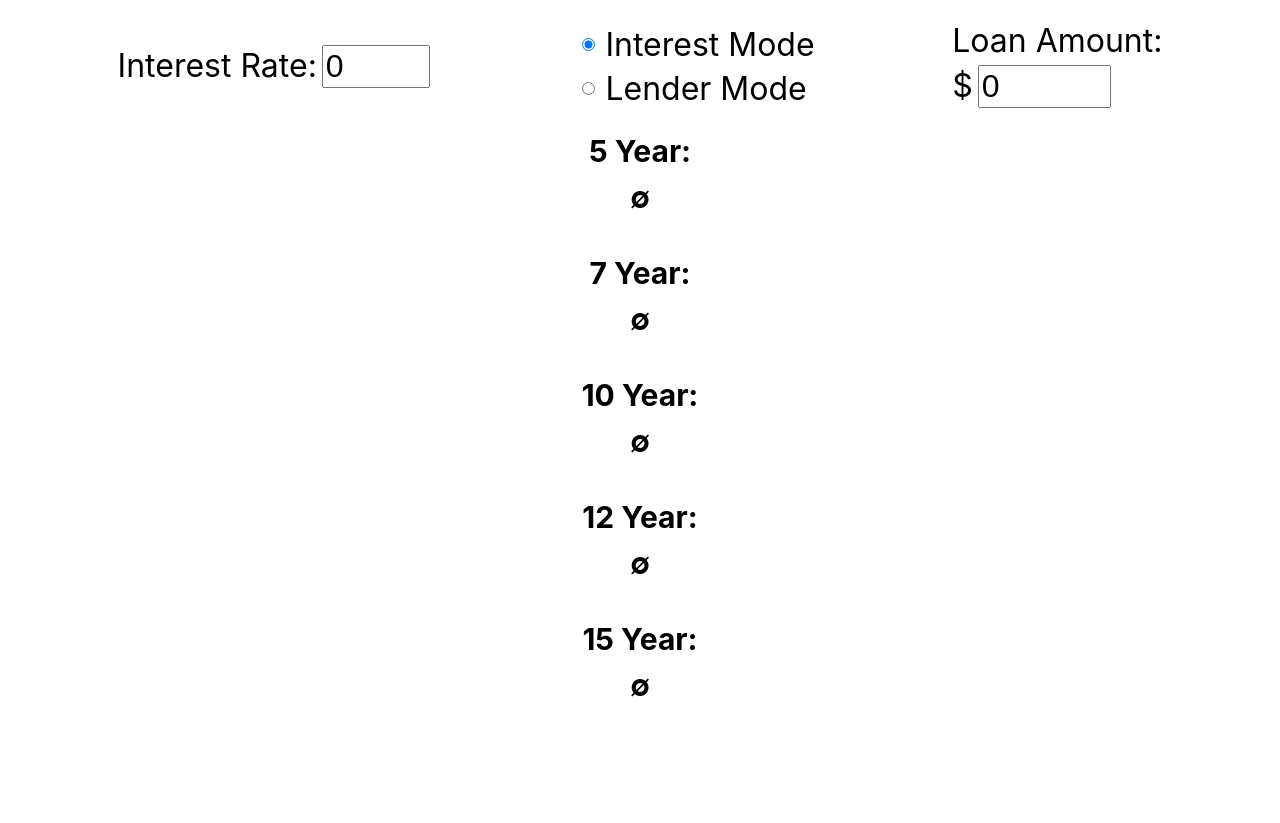
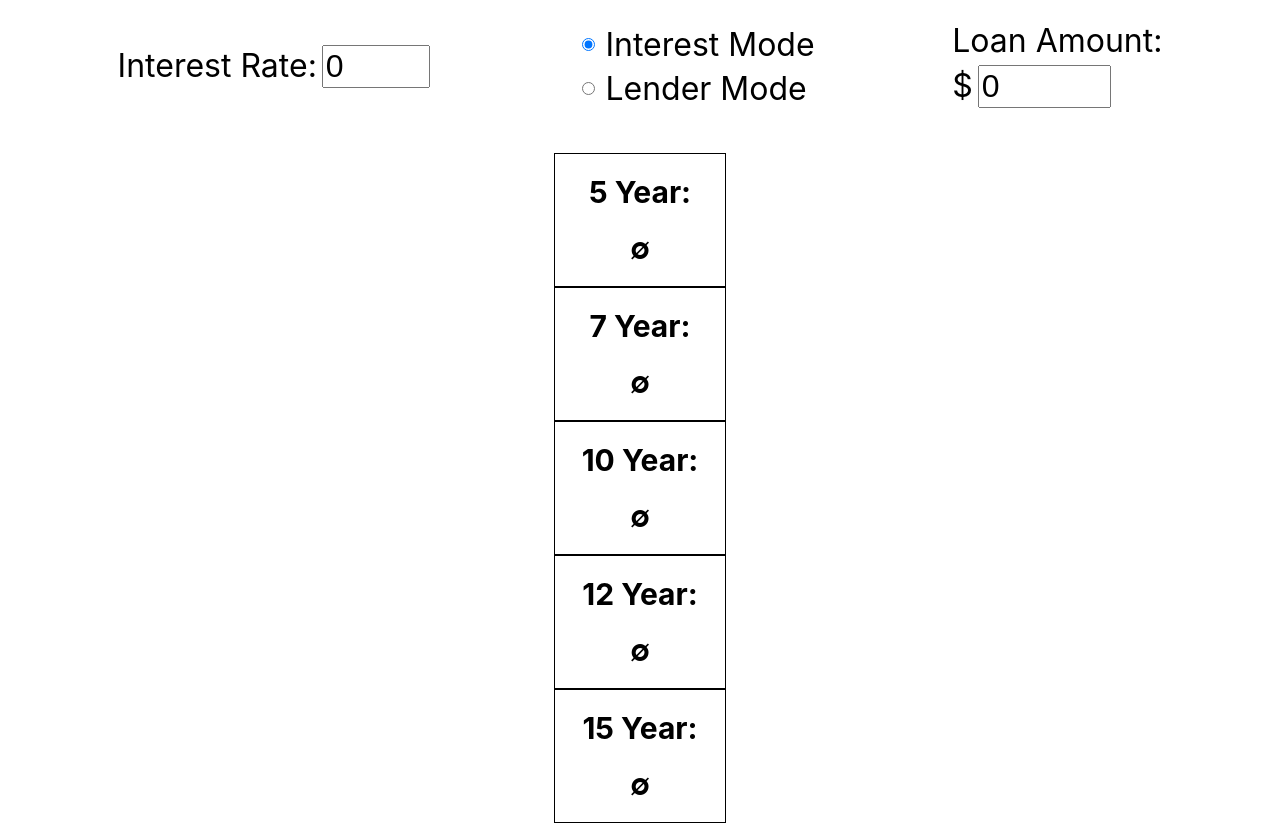
Before and after one commit to MrMicrowaveOven/esti-mate, a React (Create React App) app: page / in a window 1280 px wide. Before the commit the page ends 800 px from the top, so only its background shows below. Built offline with nearby package versions, Linux system fonts and the light colour scheme.

Commit message:
Added borders

```diff
--- a/src/InterestDisplay.css
+++ b/src/InterestDisplay.css
@@ -5,6 +5,7 @@
     align-items: center;
     width: 100%;
     height: 100%;
+    margin-top: 40px;
 }
 
 .center {
@@ -20,5 +21,10 @@
 }
 
 .year-group {
-    margin: 10px;
+    padding: 10px;
+    border: black 1px solid;
+    width: 150px;
+    display: flex;
+    flex-direction: column;
+    align-items: center;
 }
```
